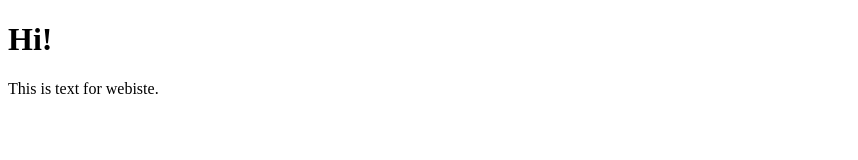
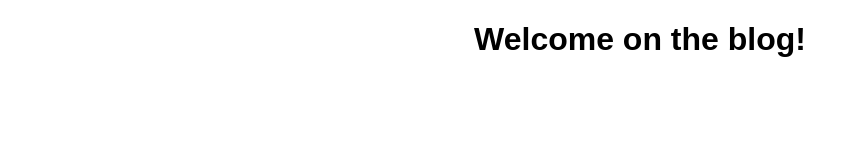
Before and after one commit to superszak/factory-test, a Gatsby site: page / in a window 1280 px wide. Shown: the whole page, without its empty margins (0-858 px from the left). Built offline with nearby package versions, Linux system fonts and the light colour scheme; Gatsby itself is replaced by a stand-in of ours.

Commit message:
first style component

```diff
--- /dev/null
+++ b/src/components/H1.js
@@ -0,0 +1,9 @@
+import styled from 'styled-components';
+
+const H1 = styled.h1`
+    font-size: 2em;
+    font-family: Avenir, sans-serif;
+    text-align: center;
+`
+
+export default H1
--- a/src/pages/index.js
+++ b/src/pages/index.js
@@ -1,9 +1,9 @@
 import React from "react"
+import H1 from '../components/H1'
 
 const IndexPage = () => (
   <>
-    <h1>Hi!</h1>
-    <p>This is text for webiste.</p>
+    <H1>Welcome on the blog!</H1>
   </>
 )
 
```
